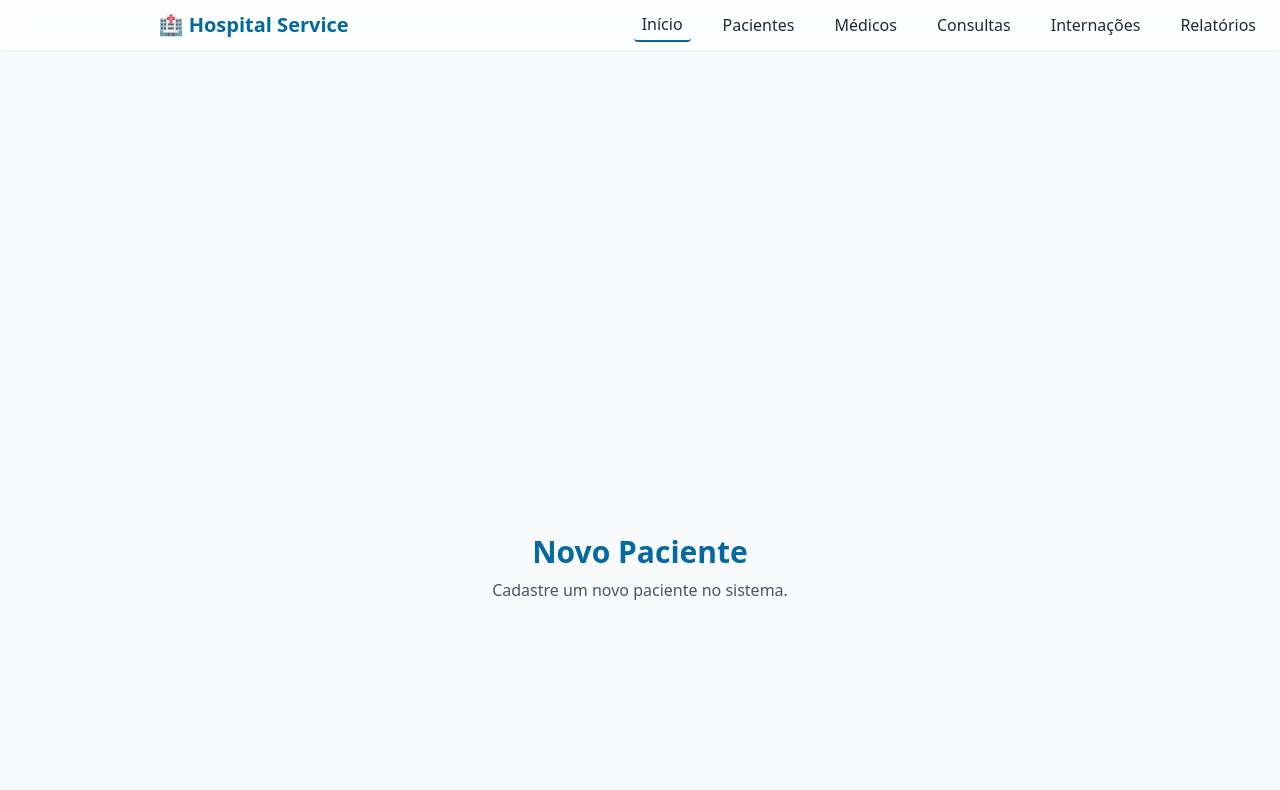
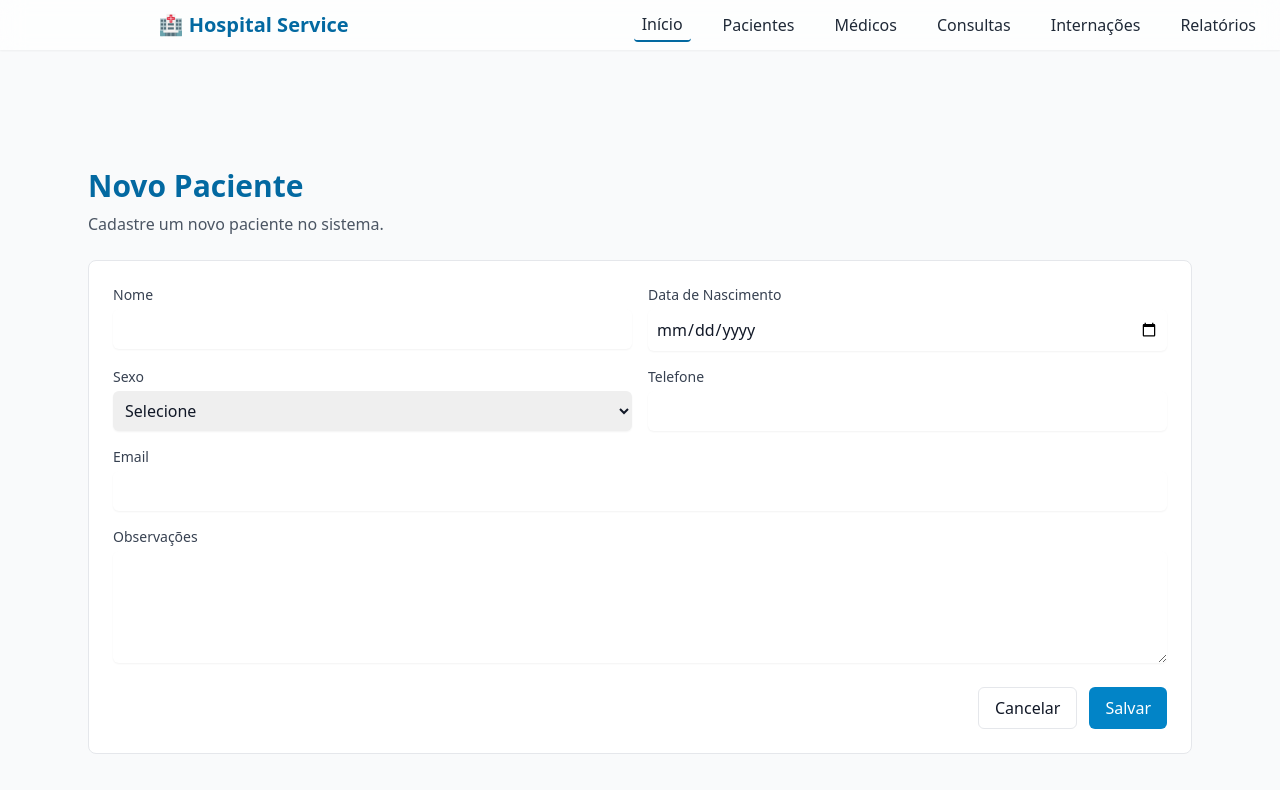
Before and after one commit to gabrielcaixeta01/Hospital-Service-App-, a Next.js app: page /pacientes/novo in a window 1280 px wide. Shown: the top 790 px of the page. Built offline with nearby package versions, Linux system fonts and the light colour scheme.

Commit message:
feat: forms de paciente e medico adicionados

```diff
--- a/src/app/(protected)/medicos/components/DoctorForm.tsx
+++ b/src/app/(protected)/medicos/components/DoctorForm.tsx
@@ -0,0 +1,140 @@
+"use client";
+
+import { useState, useEffect } from "react";
+import { useRouter } from "next/navigation";
+
+interface DoctorFormState {
+  id?: number;
+  nome: string;
+  crm: string;
+  especialidade: string;
+  telefone: string;
+  email: string;
+}
+
+interface DoctorFormProps {
+  initialData?: Partial<DoctorFormState>;
+}
+
+export default function DoctorForm({ initialData }: DoctorFormProps) {
+  const router = useRouter();
+  const [loading, setLoading] = useState(false);
+  const [form, setForm] = useState<DoctorFormState>({
+    nome: "",
+    crm: "",
+    especialidade: "",
+    telefone: "",
+    email: "",
+  });
+
+  useEffect(() => {
+    if (initialData) setForm((f) => ({ ...f, ...initialData }));
+  }, [initialData]);
+
+  const handleChange = (
+    e: React.ChangeEvent<
+      HTMLInputElement | HTMLTextAreaElement | HTMLSelectElement
+    >
+  ) => {
+    const { name, value } = e.target;
+    setForm((prev) => ({ ...prev, [name]: value }));
+  };
+
+  const handleSubmit = async (e: React.FormEvent) => {
+    e.preventDefault();
+    setLoading(true);
+    try {
+      // TODO: Substituir por chamada real à API
+      await new Promise((res) => setTimeout(res, 800));
+      router.push("/medicos");
+    } catch (err) {
+      console.error(err);
+      alert("Erro ao salvar médico");
+    } finally {
+      setLoading(false);
+    }
+  };
+
+  return (
+    <form onSubmit={handleSubmit} className="bg-white rounded-lg border p-6">
+      <div className="grid grid-cols-1 sm:grid-cols-2 gap-4">
+        <div>
+          <label className="block text-sm font-medium text-gray-700">
+            Nome
+          </label>
+          <input
+            name="nome"
+            value={form.nome}
+            onChange={handleChange}
+            required
+            className="mt-1 block w-full rounded-md border-gray-300 shadow-sm p-2"
+          />
+        </div>
+
+        <div>
+          <label className="block text-sm font-medium text-gray-700">CRM</label>
+          <input
+            name="crm"
+            value={form.crm}
+            onChange={handleChange}
+            className="mt-1 block w-full rounded-md border-gray-300 shadow-sm p-2"
+          />
+        </div>
+
+        <div>
+          <label className="block text-sm font-medium text-gray-700">
+            Especialidade
+          </label>
+          <input
+            name="especialidade"
+            value={form.especialidade}
+            onChange={handleChange}
+            className="mt-1 block w-full rounded-md border-gray-300 shadow-sm p-2"
+          />
+        </div>
+
+        <div>
+          <label className="block text-sm font-medium text-gray-700">
+            Telefone
+          </label>
+          <input
+            name="telefone"
+            value={form.telefone}
+            onChange={handleChange}
+            className="mt-1 block w-full rounded-md border-gray-300 shadow-sm p-2"
+          />
+        </div>
+
+        <div className="sm:col-span-2">
+          <label className="block text-sm font-medium text-gray-700">
+            Email
+          </label>
+          <input
+            type="email"
+            name="email"
+            value={form.email}
+            onChange={handleChange}
+            className="mt-1 block w-full rounded-md border-gray-300 shadow-sm p-2"
+          />
+        </div>
+      </div>
+
+      <div className="mt-6 flex justify-end gap-3">
+        <button
+          type="button"
+          onClick={() => router.push("/medicos")}
+          className="px-4 py-2 border rounded-md"
+        >
+          Cancelar
+        </button>
+        <button
+          type="submit"
+          disabled={loading}
+          className="px-4 py-2 bg-blue-600 text-white rounded-md disabled:opacity-50"
+        >
+          {loading ? "Salvando..." : "Salvar"}
+        </button>
+      </div>
+    </form>
+  );
+}
--- a/src/app/(protected)/medicos/novo/page.tsx
+++ b/src/app/(protected)/medicos/novo/page.tsx
@@ -1,13 +1,19 @@
+"use client";
+
+import DoctorForm from "../components/DoctorForm";
+
 export default function Page() {
   return (
-    <main className="min-h-screen flex items-center justify-center bg-gray-50 pt-16">
-      <div className="w-full max-w-6xl px-6 py-10">
-        <section className="min-h-screen flex flex-col items-center justify-center">
+    <main className="min-h-screen bg-gray-50 pt-16">
+      <div className="w-full max-w-6xl px-6 py-10 mx-auto">
+        <div className="mb-6">
           <h1 className="text-3xl font-bold text-blue-700">Novo Médico</h1>
           <p className="text-gray-600 mt-2">
             Cadastre um novo médico no sistema.
           </p>
-        </section>
+        </div>
+
+        <DoctorForm />
       </div>
     </main>
   );
--- a/src/app/(protected)/pacientes/components/PatientForm.tsx
+++ b/src/app/(protected)/pacientes/components/PatientForm.tsx
@@ -0,0 +1,179 @@
+"use client";
+
+import { useState, useEffect } from "react";
+import { useRouter } from "next/navigation";
+
+interface PatientFormProps {
+  initialData?: {
+    id?: number;
+    nome?: string;
+    dataNascimento?: string;
+    sexo?: string;
+    telefone?: string;
+    email?: string;
+    observacoes?: string;
+  };
+}
+
+export default function PatientForm({ initialData }: PatientFormProps) {
+  const router = useRouter();
+  const [loading, setLoading] = useState(false);
+  const [form, setForm] = useState({
+    nome: "",
+    dataNascimento: "",
+    sexo: "",
+    telefone: "",
+    email: "",
+    observacoes: "",
+  });
+
+  useEffect(() => {
+    if (initialData) {
+      const {
+        nome = "",
+        dataNascimento = "",
+        sexo = "",
+        telefone = "",
+        email = "",
+        observacoes = "",
+      } = initialData;
+      setForm((f) => ({
+        ...f,
+        nome,
+        dataNascimento,
+        sexo,
+        telefone,
+        email,
+        observacoes,
+      }));
+    }
+  }, [initialData]);
+
+  const handleChange = (
+    e: React.ChangeEvent<
+      HTMLInputElement | HTMLTextAreaElement | HTMLSelectElement
+    >
+  ) => {
+    const { name, value } = e.target;
+    setForm((prev) => ({ ...prev, [name]: value }));
+  };
+
+  const handleSubmit = async (e: React.FormEvent) => {
+    e.preventDefault();
+    setLoading(true);
+    try {
+      // TODO: Substituir por chamada real à API
+      await new Promise((res) => setTimeout(res, 800));
+      router.push("/pacientes");
+    } catch (err) {
+      console.error(err);
+      alert("Erro ao salvar paciente");
+    } finally {
+      setLoading(false);
+    }
+  };
+
+  return (
+    <form onSubmit={handleSubmit} className="bg-white rounded-lg border p-6">
+      <div className="grid grid-cols-1 sm:grid-cols-2 gap-4">
+        <div>
+          <label className="block text-sm font-medium text-gray-700">
+            Nome
+          </label>
+          <input
+            name="nome"
+            value={form.nome}
+            onChange={handleChange}
+            required
+            className="mt-1 block w-full rounded-md border-gray-300 shadow-sm p-2"
+          />
+        </div>
+
+        <div>
+          <label className="block text-sm font-medium text-gray-700">
+            Data de Nascimento
+          </label>
+          <input
+            type="date"
+            name="dataNascimento"
+            value={form.dataNascimento}
+            onChange={handleChange}
+            className="mt-1 block w-full rounded-md border-gray-300 shadow-sm p-2"
+          />
+        </div>
+
+        <div>
+          <label className="block text-sm font-medium text-gray-700">
+            Sexo
+          </label>
+          <select
+            name="sexo"
+            value={form.sexo}
+            onChange={handleChange}
+            className="mt-1 block w-full rounded-md border-gray-300 shadow-sm p-2"
+          >
+            <option value="">Selecione</option>
+            <option value="M">Masculino</option>
+            <option value="F">Feminino</option>
+            <option value="O">Outro</option>
+          </select>
+        </div>
+
+        <div>
+          <label className="block text-sm font-medium text-gray-700">
+            Telefone
+          </label>
+          <input
+            name="telefone"
+            value={form.telefone}
+            onChange={handleChange}
+            className="mt-1 block w-full rounded-md border-gray-300 shadow-sm p-2"
+          />
+        </div>
+
+        <div className="sm:col-span-2">
+          <label className="block text-sm font-medium text-gray-700">
+            Email
+          </label>
+          <input
+            type="email"
+            name="email"
+            value={form.email}
+            onChange={handleChange}
+            className="mt-1 block w-full rounded-md border-gray-300 shadow-sm p-2"
+          />
+        </div>
+
+        <div className="sm:col-span-2">
+          <label className="block text-sm font-medium text-gray-700">
+            Observações
+          </label>
+          <textarea
+            name="observacoes"
+            value={form.observacoes}
+            onChange={handleChange}
+            rows={4}
+            className="mt-1 block w-full rounded-md border-gray-300 shadow-sm p-2"
+          />
+        </div>
+      </div>
+
+      <div className="mt-6 flex justify-end gap-3">
+        <button
+          type="button"
+          onClick={() => router.push("/pacientes")}
+          className="px-4 py-2 border rounded-md"
+        >
+          Cancelar
+        </button>
+        <button
+          type="submit"
+          disabled={loading}
+          className="px-4 py-2 bg-blue-600 text-white rounded-md disabled:opacity-50"
+        >
+          {loading ? "Salvando..." : "Salvar"}
+        </button>
+      </div>
+    </form>
+  );
+}
--- a/src/app/(protected)/pacientes/novo/page.tsx
+++ b/src/app/(protected)/pacientes/novo/page.tsx
@@ -1,13 +1,19 @@
+"use client";
+
+import PatientForm from "../components/PatientForm";
+
 export default function Page() {
   return (
-    <main className="min-h-screen flex items-center justify-center bg-gray-50 pt-16">
-      <div className="w-full max-w-6xl px-6 py-10">
-        <section className="min-h-screen flex flex-col items-center justify-center">
+    <main className="min-h-screen bg-gray-50 pt-16">
+      <div className="w-full max-w-6xl px-6 py-10 mx-auto">
+        <div className="mb-6">
           <h1 className="text-3xl font-bold text-blue-700">Novo Paciente</h1>
           <p className="text-gray-600 mt-2">
             Cadastre um novo paciente no sistema.
           </p>
-        </section>
+        </div>
+
+        <PatientForm />
       </div>
     </main>
   );
```
